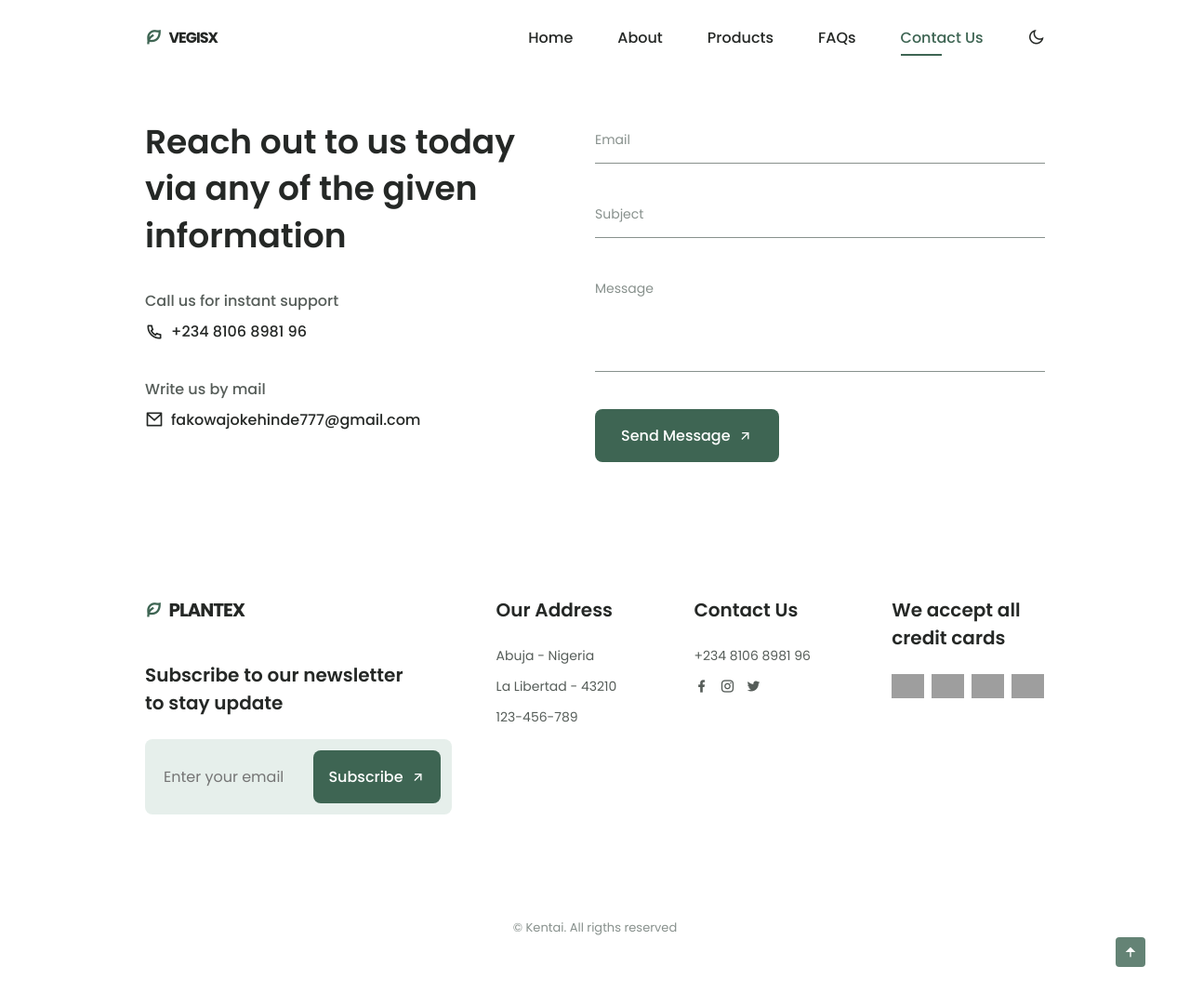
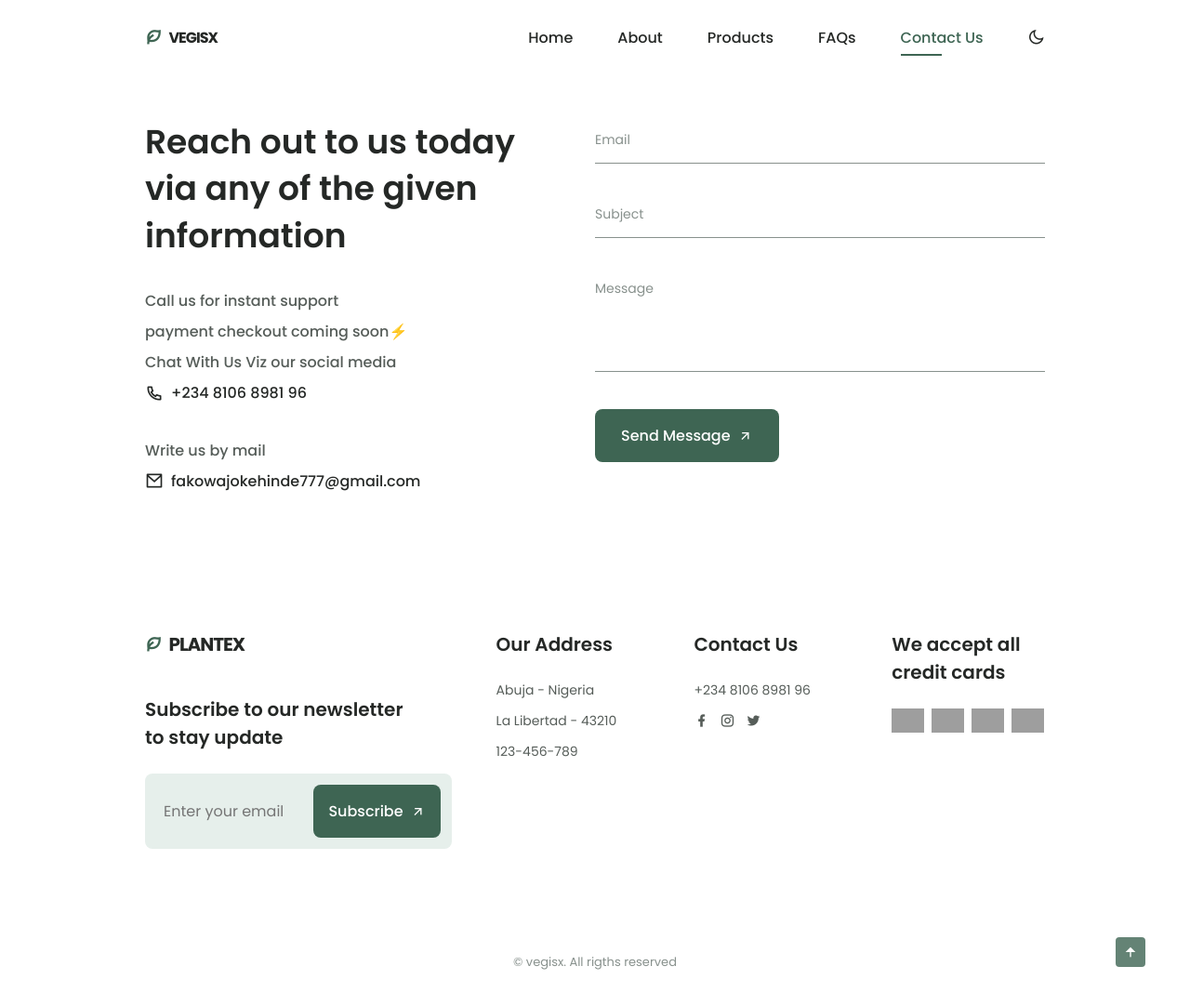
Before and after one commit to Arshad3908/Responsive-plants-website, a plain HTML site: page contact.html in a window 1280 px wide. Shown: the whole page at 93% size. Before the commit the page ends 1056 px from the top, so only its background shows below. Drawn offline with nearby package versions, Linux system fonts and the light colour scheme; grey boxes are pictures that could not be loaded.

Commit message:
Update contact.html

```diff
--- a/contact.html
+++ b/contact.html
@@ -72,6 +72,8 @@
                         <div class="contact__data">
                             <div class="contact__information">
                                 <h3 class="contact__subtitle">Call us for instant support</h3>
+                                  <h3 class="contact__subtitle">payment checkout coming soon⚡️</h3>
+                                  <h3 class="contact__subtitle">Chat With Us Viz our social media</h3>
                                 <span class="contact__description">
                                     <i class="ri-phone-line contact__icon"></i>
                                     +234 8106 8981 96
@@ -181,7 +183,7 @@
                 </div>
             </div>
 
-            <p class="footer__copy">&#169; Kentai. All rigths reserved</p>
+            <p class="footer__copy">&#169; vegisx. All rigths reserved</p>
         </footer>
 
         <!--=============== SCROLL UP ===============-->
```
